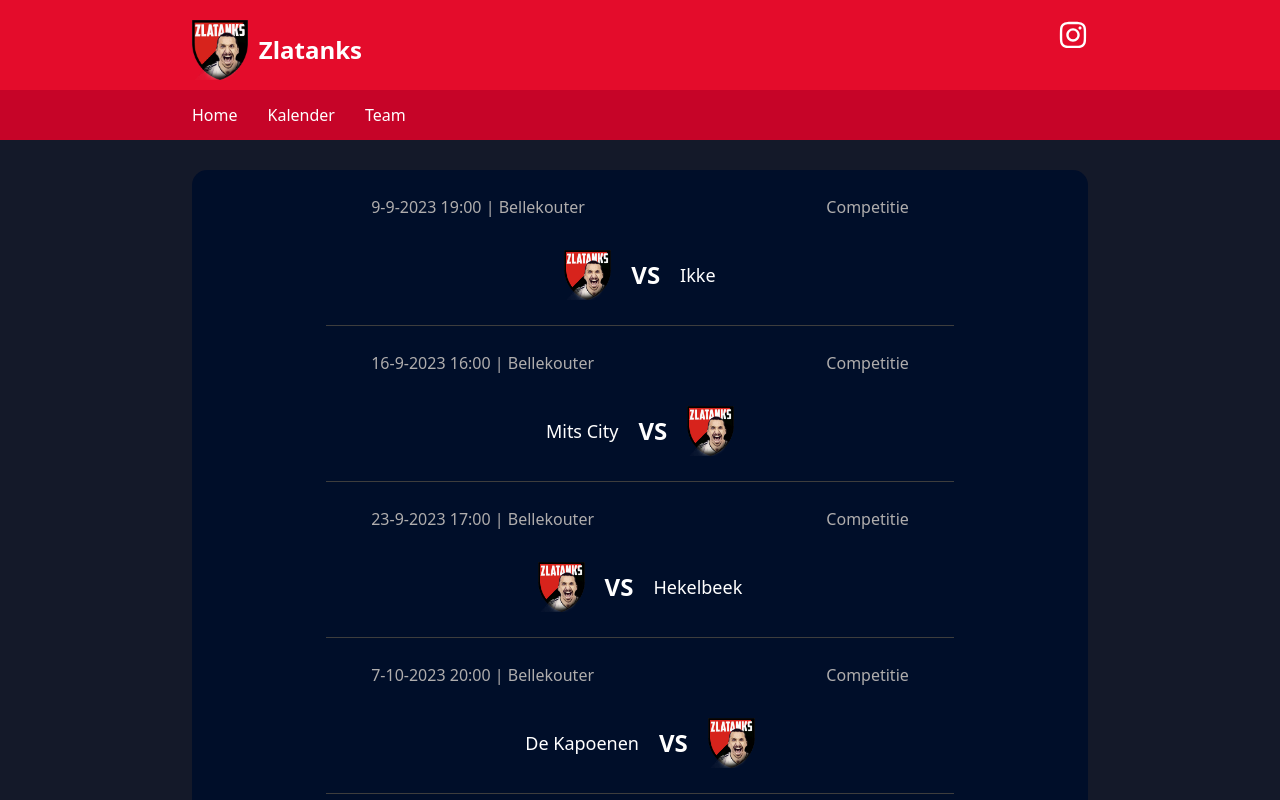
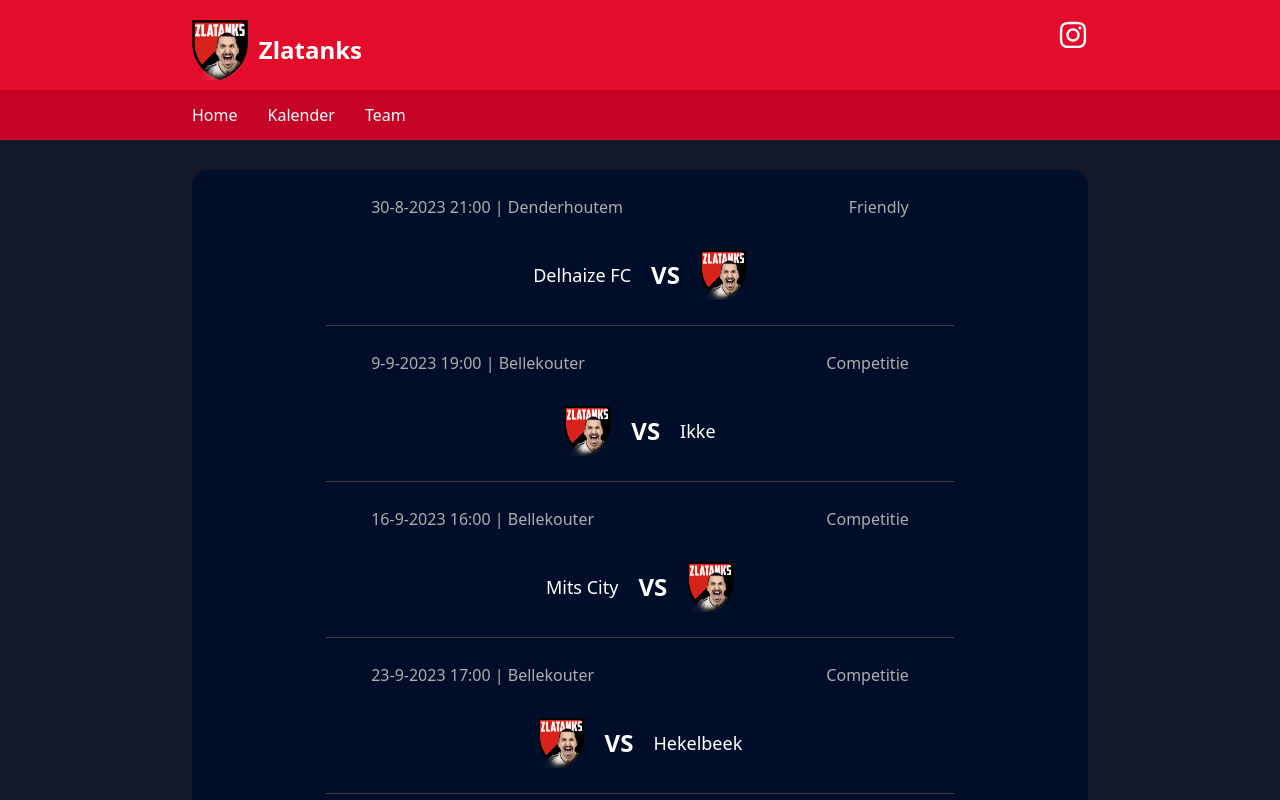
Before and after one commit to WoutDM/zlatanks, a React (Create React App) app: page /Kalender in a window 1280 px wide. Shown: the top 800 px of the page. Built offline with nearby package versions, Linux system fonts and the light colour scheme.

Commit message:
feat: matches update & showing friendlies appropriately

```diff
--- a/src/data/matches.js
+++ b/src/data/matches.js
@@ -1,5 +1,15 @@
 let matches = {
   'season20232024': [
+    {
+      'opponent': 'Delhaize FC',
+      'home': false,
+      'date': '30-8-2023',
+      'houre': '21:00',
+      'result': null,
+      'scorers': null,
+      'friendly': true,
+      'location': 'Denderhoutem',
+    },
     {
       'opponent': 'Ikke',
       'home': true,
--- a/src/pages/homepage/components/fixture_component/FixtureComponent.css
+++ b/src/pages/homepage/components/fixture_component/FixtureComponent.css
@@ -24,6 +24,7 @@
 
 #FixtureComponent img {
   height: 30px;
+  margin-inline: 10px;
 }
 
 #fixture_teams {
--- a/src/pages/matches/components/MatchComponent.jsx
+++ b/src/pages/matches/components/MatchComponent.jsx
@@ -7,8 +7,22 @@ export default function MatchComponent({match}) {
   return (
     <div id='MatchComponent_body'>
       <div id='match_details'>
-        <p>{match.date} {match.houre} | Bellekouter</p>
-        <p>Competitie</p>
+          {
+            match.friendly !== undefined ?
+            (
+              <>
+                <p>{match.date} {match.houre} | {match.location}</p>
+                <p>Friendly</p>
+              </>
+            )
+            :
+            (
+              <>
+                <p>{match.date} {match.houre} | Bellekouter</p>
+                <p>Competitie</p>
+              </>
+            )
+          }
       </div>
       {
         match.home ?
--- a/src/pages/team/Team.jsx
+++ b/src/pages/team/Team.jsx
@@ -31,7 +31,8 @@ export default function Team() {
           <p>Senne De Backer</p>
           <p>Mauritz Lowie</p>
           <p>Thibault Lowie</p>
-          <p>Jacques Baberyan</p>
+          <p>Lander Buyl</p>
+          <p>Andro Martens</p>
         </div>
       </div>
     </div>
```
